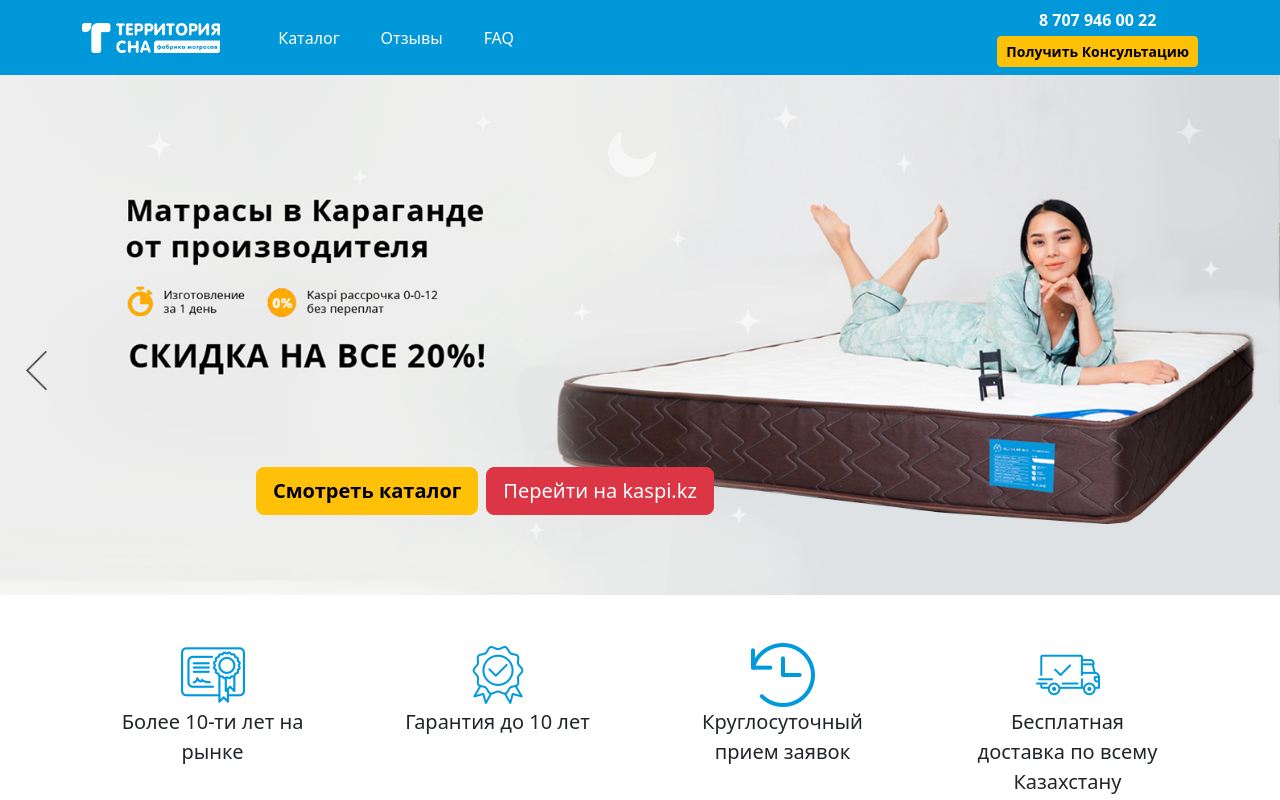
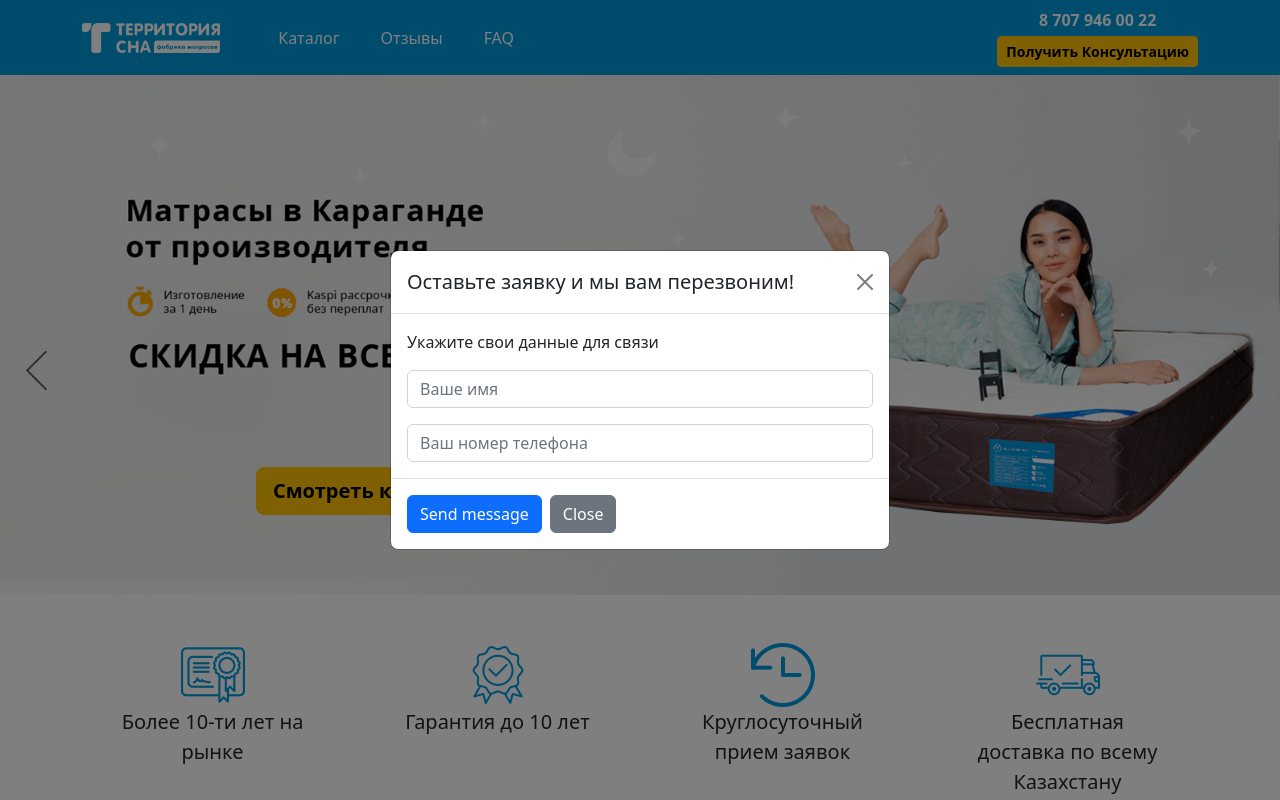
Before and after one commit to nurkanat-doszhan/territoria-sna.kz, a React (Create React App) app: page / in a window 1280 px wide. Both pictures are taken after a click on the button "Получить Консультацию". Shown: the top 800 px of the page. Built offline with nearby package versions, Linux system fonts and the light colour scheme.

Commit message:
modal добавил

```diff
--- a/src/App.js
+++ b/src/App.js
@@ -1,4 +1,3 @@
-// import logo from './logo.svg';
 import './App.scss';
 import Header from './components/Header/Header';
 import BigSlider from './containers/BigSlider/BigSlider';
@@ -14,6 +13,7 @@ import Comment from './containers/Comment/Comment';
 import Faq from './containers/Faq/Faq';
 import Map from './containers/Map/Map';
 import Footer from './components/Footer/Footer';
+import Modal from './components/Modal/Modal';
 
 function App() {
   return (
@@ -32,6 +32,7 @@ function App() {
       <Faq />
       <Map />
       <Footer />
+      <Modal />
     </div>
   );
 }
--- a/src/components/Header/Header.js
+++ b/src/components/Header/Header.js
@@ -5,7 +5,6 @@ const Header = () => {
         <nav className="navbar navbar-expand-lg fixed-top">
             <div className="container">
                 <img src="logo.png" className="navbar-brand" alt="logo" />
-                {/* <a className="navbar-brand" href="#">Navbar</a> */}
                 <button className="navbar-toggler order-3 order-lg-0" type="button" data-bs-toggle="collapse" data-bs-target="#navbarSupportedContent" aria-controls="navbarSupportedContent" aria-expanded="false" aria-label="Toggle navigation">
                     <span className="navbar-toggler-icon"></span>
                 </button>
@@ -24,7 +23,7 @@ const Header = () => {
                 </div>
                 <div className="d-flex flex-column align-items-center">
                     <a href="tel:+77079460022" className='text-white fw-bold text-decoration-none mb-1'>8 707 946 00 22</a>
-                    <button className="btn btn-warning btn-sm fw-semibold">Получить Консультацию</button>
+                    <button className="btn btn-warning btn-sm fw-semibold" type="button" data-bs-toggle="modal" data-bs-target="#consultModal">Получить Консультацию</button>
                 </div>
             </div>
         </nav>
--- /dev/null
+++ b/src/components/Modal/Modal.js
@@ -0,0 +1,31 @@
+const Modal = () => {
+  return (
+    <div className="modal fade" id="consultModal" tabIndex="-1" aria-hidden="true">
+      <div className="modal-dialog modal-dialog-centered">
+        <div className="modal-content">
+          <div className="modal-header">
+            <h1 className="modal-title fs-5" id="exampleModalLabel">Оставьте заявку и мы вам перезвоним!</h1>
+            <button type="button" className="btn-close" data-bs-dismiss="modal" aria-label="Close"></button>
+          </div>
+          <div className="modal-body">
+            <p>Укажите свои данные для связи</p>
+            <form>
+              <div className="mb-3">
+                <input className="form-control" name="name" type="text" placeholder="Ваше имя" />
+              </div>
+              <div>
+                <input className="form-control" name="phone" type="tel" placeholder="Ваш номер телефона" />
+              </div>
+            </form>
+          </div>
+          <div class="modal-footer justify-content-start">
+            <button type="submit" class="btn btn-primary">Send message</button>
+            <button type="button" class="btn btn-secondary" data-bs-dismiss="modal">Close</button>
+          </div>
+        </div>
+      </div>
+    </div>
+  )
+}
+
+export default Modal
```
